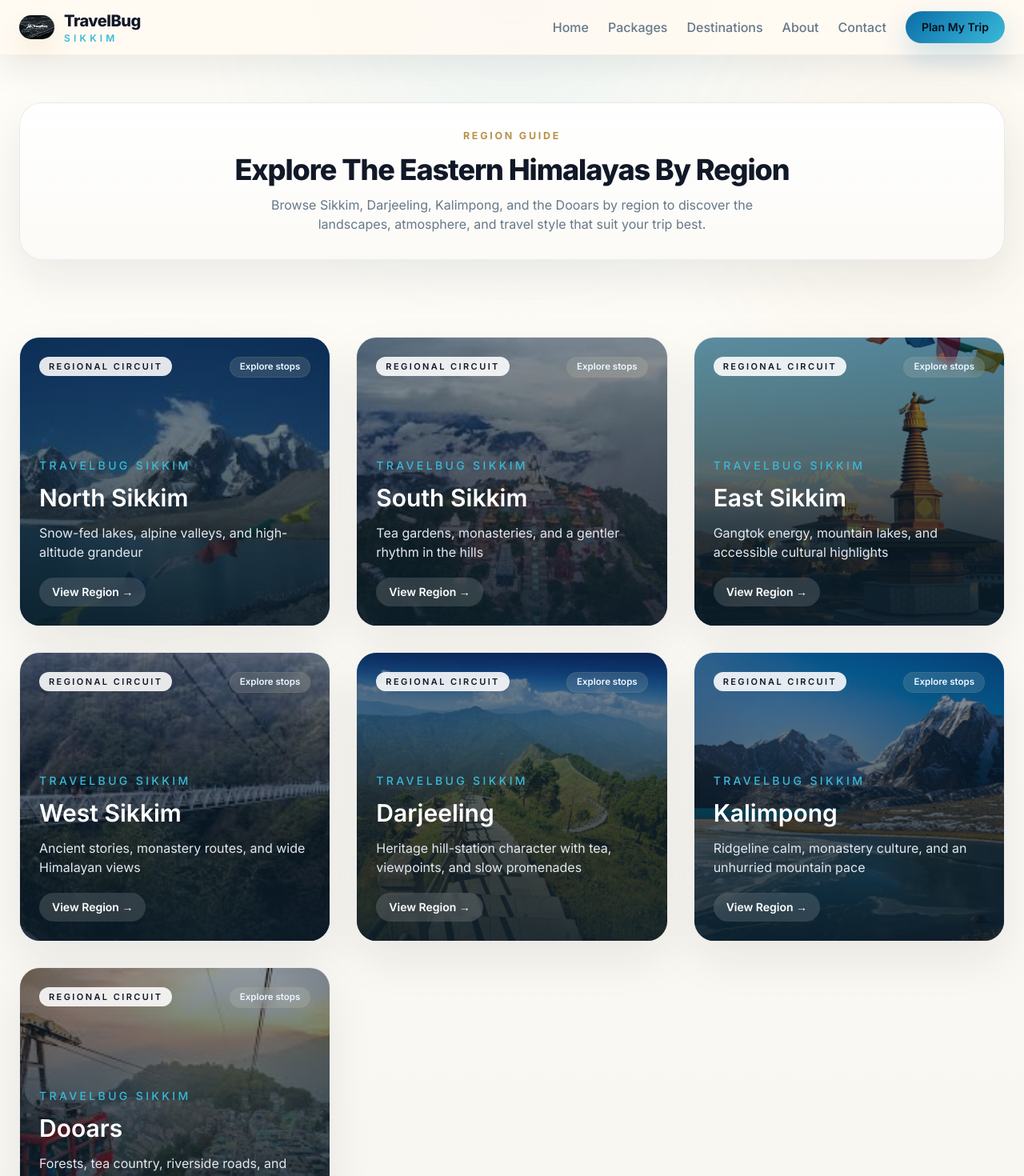
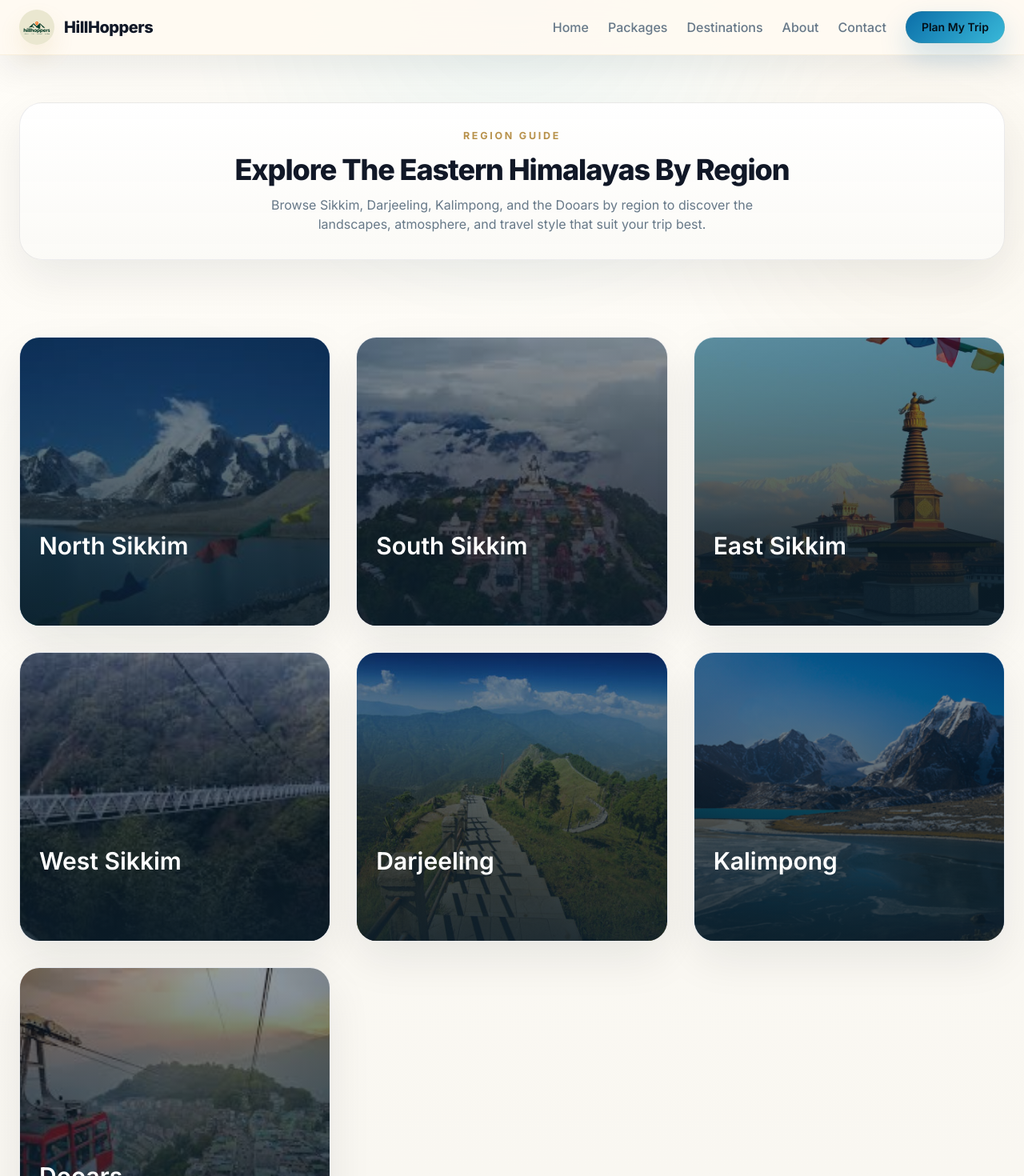
Before and after one commit to parikshitdahal/TravelBug, a Next.js app: page /destinations in a window 1280 px wide. Shown: the top 1470 px of the page at 80% size. Built offline with nearby package versions, Linux system fonts and the light colour scheme.

Commit message:
Rebrand site as HillHoppers and simplify cards

```diff
--- a/src/app/about/page.tsx
+++ b/src/app/about/page.tsx
@@ -29,10 +29,10 @@ export default function AboutPage() {
           className="relative text-center text-white px-6 max-w-3xl"
         >
           <h1 className="text-4xl md:text-5xl font-extrabold mb-4">
-            The Story, Values, and Point of View Behind TravelBug Sikkim
+            The Story, Values, and Point of View Behind HillHoppers
           </h1>
           <p className="text-lg leading-relaxed">
-            At <span className="font-semibold">TravelBug Sikkim</span>, we design journeys that feel immersive, well-paced, and respectful of the places and communities that make them memorable.
+            At <span className="font-semibold">HillHoppers</span>, we design journeys that feel immersive, well-paced, and respectful of the places and communities that make them memorable.
           </p>
         </motion.div>
       </section>
@@ -65,9 +65,9 @@ export default function AboutPage() {
           className="flex flex-col justify-center"
         >
           <p className="eyebrow mb-3">Why We Exist</p>
-          <h2 className="text-2xl font-bold text-primary mb-4">Why We Built TravelBug Sikkim</h2>
+          <h2 className="text-2xl font-bold text-primary mb-4">Why We Built HillHoppers</h2>
           <p className="mb-4 leading-relaxed text-[var(--muted)]">
-            TravelBug Sikkim began with a simple belief: the best journeys should go beyond checklist sightseeing. We wanted to create travel experiences that feel better paced, more regionally grounded, and more attentive to the details that shape a truly memorable trip.
+            HillHoppers began with a simple belief: the best journeys should go beyond checklist sightseeing. We wanted to create travel experiences that feel better paced, more regionally grounded, and more attentive to the details that shape a truly memorable trip.
           </p>
           <p className="leading-relaxed text-[var(--muted)]">
             Over time, that approach has grown into a travel brand shaped by local knowledge, respect for cultural context, and a commitment to journeys that feel both polished and personal. Every itinerary is designed to balance beauty, comfort, authenticity, and practicality.
--- a/src/app/components/Footer.tsx
+++ b/src/app/components/Footer.tsx
@@ -10,10 +10,9 @@ export default function Footer() {
         {/* Logo & Intro */}
         <div className="flex flex-col items-start">
           <div className="flex items-center space-x-2 mb-3">
-            <Image src="/logo.svg" alt="TravelBug Sikkim Logo" width={40} height={40} className="rounded-full shadow-[0_14px_28px_rgba(0,136,204,0.14)]" />
+            <Image src="/logo.svg" alt="HillHoppers Logo" width={40} height={40} className="rounded-full shadow-[0_14px_28px_rgba(0,136,204,0.14)]" />
             <div>
-              <p className="text-2xl font-bold text-[var(--text-dark)]">TravelBug</p>
-              <p className="text-[11px] font-semibold uppercase tracking-[0.28em] text-[var(--accent)]">Sikkim</p>
+              <p className="text-2xl font-bold text-[var(--text-dark)]">HillHoppers</p>
             </div>
           </div>
           <p className="max-w-xs text-sm leading-6 text-[var(--muted)]">
@@ -65,7 +64,7 @@ export default function Footer() {
       {/* Copyright */}
       <div className="mx-auto mt-10 flex max-w-7xl flex-col gap-3 border-t border-[rgba(17,24,39,0.08)] px-6 pt-6 text-xs text-[var(--muted)] sm:flex-row sm:items-center sm:justify-between">
         <p>Crafted for mountain journeys, local stories, and mindful travel.</p>
-        © {new Date().getFullYear()} TravelBug Sikkim. All rights reserved.
+        © {new Date().getFullYear()} HillHoppers. All rights reserved.
       </div>
     </footer>
   )
--- a/src/app/components/Navbar.tsx
+++ b/src/app/components/Navbar.tsx
@@ -23,7 +23,7 @@ export default function Navbar() {
         <Link href="/" className="group flex items-center space-x-3">
           <Image
             src="/logo.svg"
-            alt="TravelBug Sikkim Logo"
+            alt="HillHoppers Logo"
             width={44}
             height={44}
             className="rounded-full object-cover shadow-[0_14px_28px_rgba(201,162,79,0.14)] transition duration-300 group-hover:scale-105"
@@ -31,10 +31,7 @@ export default function Navbar() {
           />
           <div className="leading-none">
             <p className="text-base font-extrabold tracking-tight text-[var(--text-dark)] sm:text-xl">
-              TravelBug
-            </p>
-            <p className="text-[10px] font-semibold uppercase tracking-[0.35em] text-[var(--accent)] sm:text-xs">
-              Sikkim
+              HillHoppers
             </p>
           </div>
         </Link>
--- a/src/app/destinations/[district]/page.tsx
+++ b/src/app/destinations/[district]/page.tsx
@@ -8,13 +8,9 @@ import Link from 'next/link'
 
 function DestinationCard({
   name,
-  description,
-  tags,
   media,
 }: {
   name: string
-  description: string
-  tags: string[]
   media: Array<{ type: 'image' | 'video'; src: string }>
 }) {
   const [mediaIndex, setMediaIndex] = useState(0)
@@ -56,29 +52,9 @@ function DestinationCard({
         )}
         <div className="absolute inset-0 immersive-overlay" />
 
-        <div className="absolute inset-0 flex flex-col justify-between p-5 text-white">
-          <div className="flex items-start justify-between gap-3">
-            <span className="rounded-full bg-white/88 px-3 py-1 text-[11px] font-semibold uppercase tracking-[0.22em] text-[var(--text-dark)]">
-              Highlight
-            </span>
-            {media.length > 1 ? (
-              <span className="tag-chip">Gallery View</span>
-            ) : null}
-          </div>
-
-          <div className="space-y-4">
-            <div>
-              <h2 className="text-2xl font-semibold leading-tight">{name}</h2>
-              <p className="mt-3 text-sm leading-6 text-slate-200">{description}</p>
-            </div>
-
-            <div className="flex flex-wrap gap-2">
-              {tags.map((tag, index) => (
-                <span key={index} className="tag-chip">
-                  {tag}
-                </span>
-              ))}
-            </div>
+        <div className="absolute inset-x-0 bottom-0 p-5 text-white">
+          <div>
+            <h2 className="text-2xl font-semibold leading-tight">{name}</h2>
           </div>
         </div>
       </div>
@@ -169,8 +145,6 @@ export default function DistrictPage() {
               <DestinationCard
                 key={`${dest.name}-${index}`}
                 name={dest.name}
-                description={dest.description}
-                tags={dest.tags}
                 media={Array.isArray(dest.media) ? dest.media : [dest.media]}
               />
             ))}
--- a/src/app/destinations/page.tsx
+++ b/src/app/destinations/page.tsx
@@ -2,16 +2,6 @@
 import Link from "next/link";
 import Image from "next/image";
 import { destinationData } from "@/app/data/destinations";
-
-const taglines: Record<string, string> = {
-  north: "Snow-fed lakes, alpine valleys, and high-altitude grandeur",
-  south: "Tea gardens, monasteries, and a gentler rhythm in the hills",
-  east: "Gangtok energy, mountain lakes, and accessible cultural highlights",
-  west: "Ancient stories, monastery routes, and wide Himalayan views",
-  darjeeling: "Heritage hill-station character with tea, viewpoints, and slow promenades",
-  kalimpong: "Ridgeline calm, monastery culture, and an unhurried mountain pace",
-  dooars: "Forests, tea country, riverside roads, and wildlife-rich foothills",
-}
 
 export default function DestinationPage() {
   return (
@@ -40,25 +30,10 @@ export default function DestinationPage() {
                 />
                 <div className="absolute inset-0 immersive-overlay" />
 
-                <div className="absolute inset-0 flex flex-col justify-between p-6 text-white">
-                  <div className="flex items-start justify-between gap-3">
-                    <span className="rounded-full bg-white/88 px-3 py-1 text-[11px] font-semibold uppercase tracking-[0.22em] text-[var(--text-dark)]">
-                      Regional Circuit
-                    </span>
-                    <span className="tag-chip">Explore stops</span>
-                  </div>
-
+                <div className="absolute inset-x-0 bottom-0 p-6 text-white">
                   <div className="max-w-md">
-                    <p className="mb-3 text-sm font-medium uppercase tracking-[0.24em] text-[var(--accent)]">
-                      TravelBug Sikkim
-                    </p>
                     <h2 className="text-3xl font-semibold leading-tight">{district.name}</h2>
-                    <p className="mt-3 text-sm leading-6 text-slate-200 sm:text-base">
-                      {taglines[district.district] ?? district.intro}
-                    </p>
-                    <div className="mt-5 inline-flex items-center rounded-full bg-white/14 px-4 py-2 text-sm font-semibold text-white backdrop-blur-sm transition group-hover:bg-white/20">
-                      View Region →
-                    </div>
+                    <span className="mt-5 inline-flex rounded-full bg-white px-4 py-2 text-sm font-semibold text-[var(--text-dark)] transition md:translate-y-2 md:opacity-0 md:group-hover:translate-y-0 md:group-hover:opacity-100 md:group-focus-visible:translate-y-0 md:group-focus-visible:opacity-100">View region <span className="ml-2" aria-hidden="true">→</span></span>
                   </div>
                 </div>
               </div>
--- a/src/app/layout.tsx
+++ b/src/app/layout.tsx
@@ -8,7 +8,7 @@ import 'react-day-picker/dist/style.css';
 const inter = Inter({ subsets: ['latin'] })
 
 export const metadata = {
-  title: 'TravelBug Sikkim | Explore Sikkim',
+  title: 'HillHoppers | Explore Sikkim',
   description: 'Best tour packages and travel experiences in Sikkim.',
 }
 
--- a/src/app/page.tsx
+++ b/src/app/page.tsx
@@ -116,10 +116,8 @@ function HomeDestinationCard({
 }: {
   destination: {
     name: string
-    description: string
     media: { type: 'image' | 'video'; src: string }
     district: string
-    districtName: string
   }
 }) {
   return (
@@ -146,27 +144,14 @@ function HomeDestinationCard({
           />
         )}
         <div className="absolute inset-0 immersive-overlay" />
-        <div className="absolute inset-0 flex flex-col justify-between p-5 text-white">
-          <div className="flex items-start justify-between gap-3">
-            <span className="rounded-full bg-white/88 px-3 py-1 text-[11px] font-semibold uppercase tracking-[0.22em] text-[var(--text-dark)]">
-              Loved Place
-            </span>
-            <span className="tag-chip">{destination.districtName}</span>
-          </div>
-
-          <div>
+          <div className="absolute inset-x-0 bottom-0 p-5 text-white">
             <h3 className="text-2xl font-semibold leading-tight">{destination.name}</h3>
-            <p className="mt-3 text-sm leading-6 text-slate-200">{destination.description}</p>
-            <Link
-              href={`/destinations/${destination.district}`}
-              className="mt-5 inline-flex items-center rounded-full bg-white/14 px-4 py-2 text-sm font-semibold text-white backdrop-blur-sm transition hover:bg-white/20"
-            >
-              View Region →
+            <Link href={`/destinations/${destination.district}`} className="mt-5 inline-flex rounded-full bg-white px-4 py-2 text-sm font-semibold text-[var(--text-dark)] transition md:translate-y-2 md:opacity-0 md:group-hover:translate-y-0 md:group-hover:opacity-100 focus-visible:translate-y-0 focus-visible:opacity-100">
+              Explore <span className="ml-2" aria-hidden="true">→</span>
             </Link>
           </div>
         </div>
       </div>
-    </div>
   )
 }
 
@@ -183,7 +168,7 @@ export default function HomePage() {
   // Extract top destination from each district (or first 3 total if needed)
   const topDestinations = destinationData.flatMap(d =>
     d.destinations.length
-      ? [{ ...d.destinations[0], district: d.district, districtName: d.name }]
+      ? [{ ...d.destinations[0], district: d.district }]
       : []
   )
 
```
Also changed, not shown: src/app/components/PackageCard.tsx (+10 -28 lines), src/app/packages/page.tsx (+2 -19 lines), public/logo.svg.
